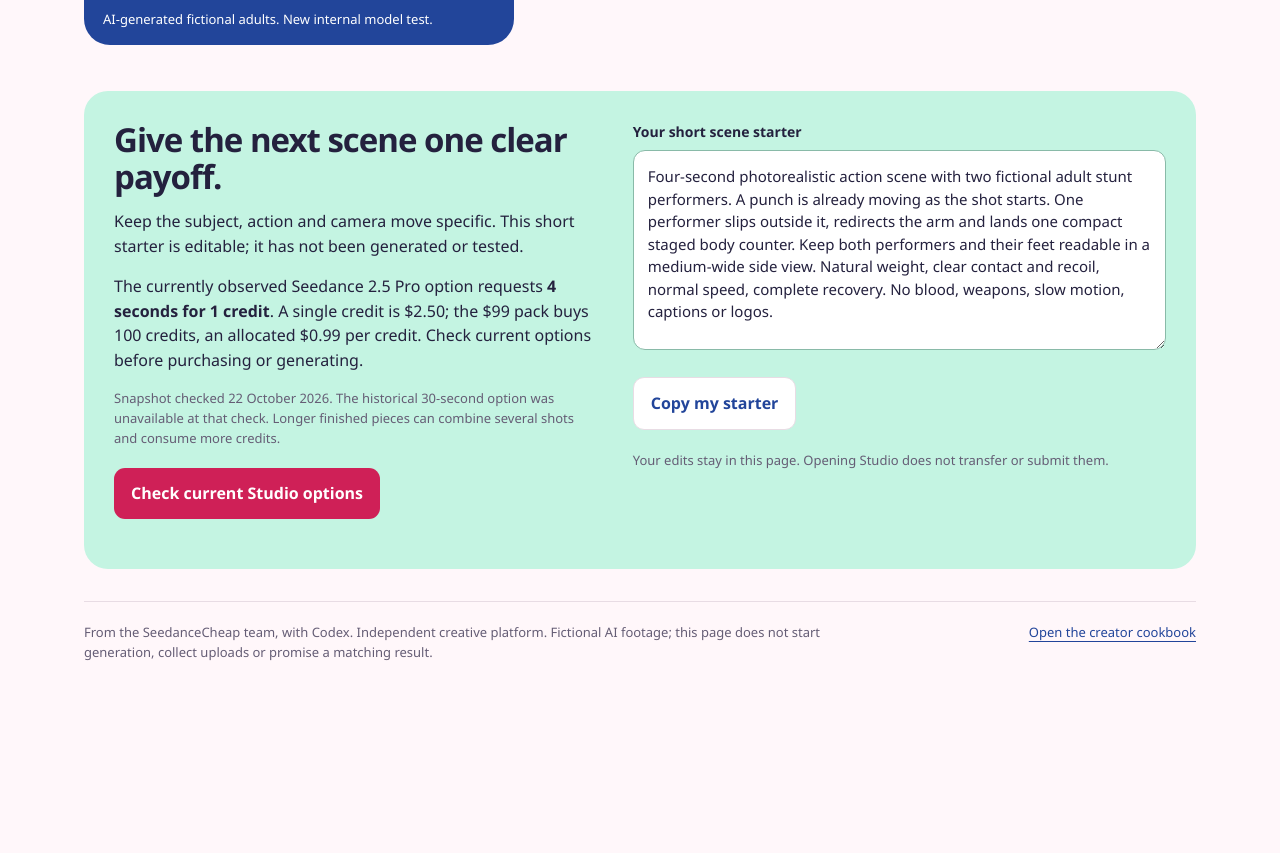
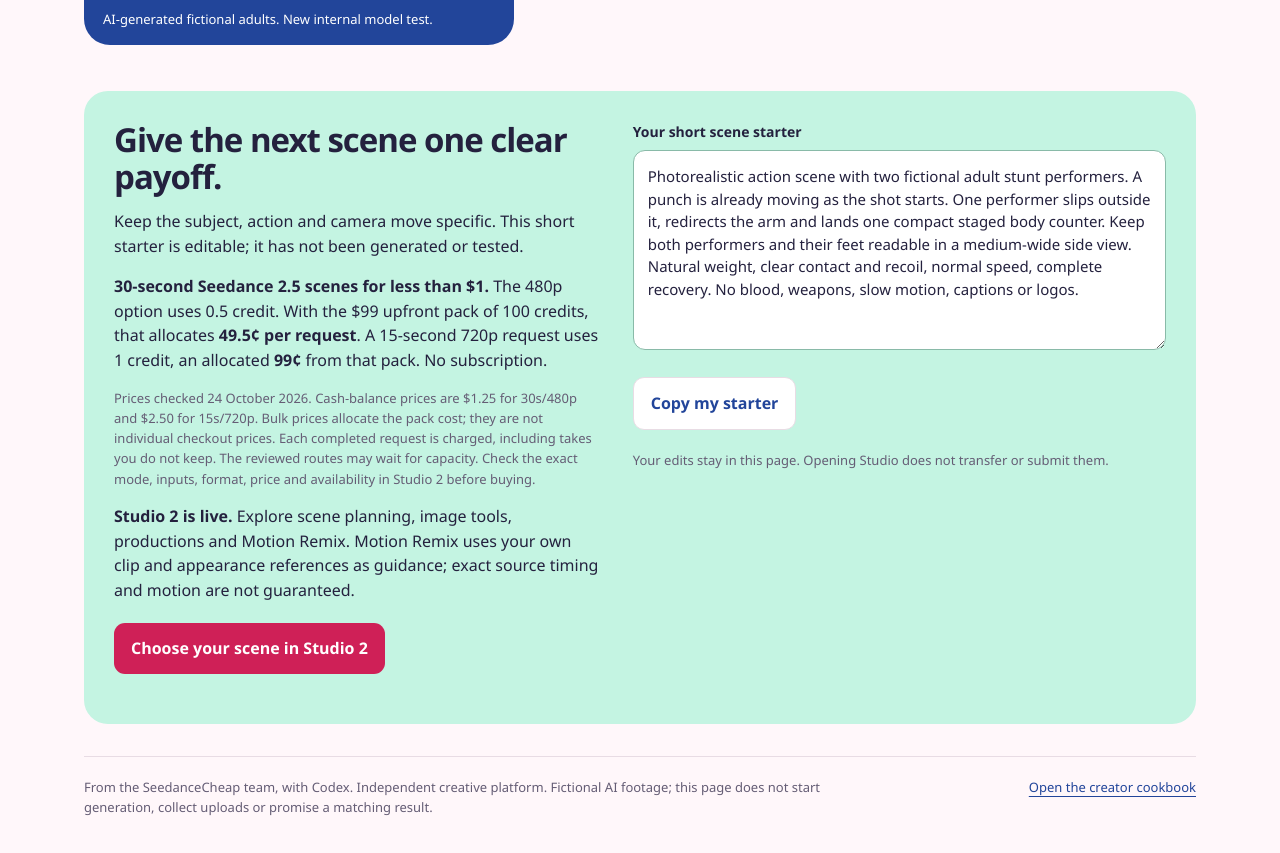
Before and after one commit to pesoszpesosz/seedancecheap-video-cookbook, a website with bundled scripts: page docs/action.html in a window 1280 px wide. Shown: the part 940-1793 px from the top of the page. Before the commit the page ends 1639 px from the top, so only its background shows below. Built offline with nearby package versions, Linux system fonts and the light colour scheme.

Commit message:
Update action showcase for Studio 2 offers and workflows

```diff
--- a/docs/action.html
+++ b/docs/action.html
@@ -59,8 +59,8 @@
       </div>
     </section>
     <section class="build" id="starter" aria-labelledby="starter-title">
-      <div><h2 id="starter-title">Give the next scene one clear payoff.</h2><p>Keep the subject, action and camera move specific. This short starter is editable; it has not been generated or tested.</p><p>The currently observed Seedance 2.5 Pro option requests <strong>4 seconds for 1 credit</strong>. A single credit is $2.50; the $99 pack buys 100 credits, an allocated $0.99 per credit. Check current options before purchasing or generating.</p><p class="small">Snapshot checked 22 October 2026. The historical 30-second option was unavailable at that check. Longer finished pieces can combine several shots and consume more credits.</p><div class="actions"><a class="button" data-site-link href="https://seedancecheap.com/app?model=seedance-2.5-pro-4s&amp;utm_source=github&amp;utm_medium=showcase&amp;utm_campaign=action_workflows_oct23&amp;utm_content=studio">Check current Studio options</a></div></div>
-      <div><label for="scene-starter">Your short scene starter</label><textarea id="scene-starter" maxlength="3000" spellcheck="false">Four-second photorealistic action scene with two fictional adult stunt performers. A punch is already moving as the shot starts. One performer slips outside it, redirects the arm and lands one compact staged body counter. Keep both performers and their feet readable in a medium-wide side view. Natural weight, clear contact and recoil, normal speed, complete recovery. No blood, weapons, slow motion, captions or logos.</textarea><div class="actions"><button class="button secondary" id="copy-starter">Copy my starter</button></div><p class="small" id="copy-status" role="status" aria-live="polite">Your edits stay in this page. Opening Studio does not transfer or submit them.</p></div>
+      <div><h2 id="starter-title">Give the next scene one clear payoff.</h2><p>Keep the subject, action and camera move specific. This short starter is editable; it has not been generated or tested.</p><p><strong>30-second Seedance 2.5 scenes for less than $1.</strong> The 480p option uses 0.5 credit. With the $99 upfront pack of 100 credits, that allocates <strong>49.5¢ per request</strong>. A 15-second 720p request uses 1 credit, an allocated <strong>99¢</strong> from that pack. No subscription.</p><p class="small">Prices checked 24 October 2026. Cash-balance prices are $1.25 for 30s/480p and $2.50 for 15s/720p. Bulk prices allocate the pack cost; they are not individual checkout prices. Each completed request is charged, including takes you do not keep. The reviewed routes may wait for capacity. Check the exact mode, inputs, format, price and availability in Studio 2 before buying.</p><p><strong>Studio 2 is live.</strong> Explore scene planning, image tools, productions and Motion Remix. Motion Remix uses your own clip and appearance references as guidance; exact source timing and motion are not guaranteed.</p><div class="actions"><a class="button" data-site-link href="https://seedancecheap.com/studio2/?utm_source=github&amp;utm_medium=showcase&amp;utm_campaign=studio2_oct24&amp;utm_content=action_scene#generate">Choose your scene in Studio 2</a></div></div>
+      <div><label for="scene-starter">Your short scene starter</label><textarea id="scene-starter" maxlength="3000" spellcheck="false">Photorealistic action scene with two fictional adult stunt performers. A punch is already moving as the shot starts. One performer slips outside it, redirects the arm and lands one compact staged body counter. Keep both performers and their feet readable in a medium-wide side view. Natural weight, clear contact and recoil, normal speed, complete recovery. No blood, weapons, slow motion, captions or logos.</textarea><div class="actions"><button class="button secondary" id="copy-starter">Copy my starter</button></div><p class="small" id="copy-status" role="status" aria-live="polite">Your edits stay in this page. Opening Studio does not transfer or submit them.</p></div>
     </section>
   </main>
   <footer><p>From the SeedanceCheap team, with Codex. Independent creative platform. Fictional AI footage; this page does not start generation, collect uploads or promise a matching result.</p><a data-companion-link href="./">Open the creator cookbook</a></footer>
--- a/docs/action.mjs
+++ b/docs/action.mjs
@@ -1,10 +1,10 @@
 import {applyWorksheetLinks} from './links.mjs';
 applyWorksheetLinks(document, location.search);
 const scenes = {
-  delivery: {file:'action-delivery.mp4',poster:'action-delivery-poster.jpg',title:'Delivered intact.',description:'An incoming punch, a quick reversal, and a delivery worth the trouble. Watch the red bag.',duration:'15-second original take',format:'Portrait 720p',provenance:'A new internal Seedance 2.5 model test from 23 October 2026. Native 720 × 1280, generated with audio. This is the complete received file: no cuts or upscaling. The test did not include Studio checkout or customer delivery.',original:'action-delivery-original-prompt.txt',summary:'One text prompt describes two fictional adults, a fight reversal, an intact cake and a final comic reaction. No reference images or videos were uploaded by this chat. The complete submitted prompt is included below.',starter:'Four-second photorealistic action scene with two fictional adult stunt performers. A punch is already moving as the shot starts. One performer slips outside it, redirects the arm and lands one compact staged body counter. Keep both performers and their feet readable in a medium-wide side view. Natural weight, clear contact and recoil, normal speed, complete recovery. No blood, weapons, slow motion, captions or logos.'},
-  fight: {file:'action-counter.mp4',poster:'action-counter-poster.jpg',title:'Watch the counter.',description:'A staff swing. A duck and pivot. An elbow counter. The edit keeps the attack and the response together.',duration:'8.4-second edit',format:'Portrait',provenance:'Edited from one historical 30-second generation. The source was 720 × 1280; this branded export is 1080 × 1920 after upscaling. Matching source sound was edited and levelled; no music was added.',original:'action-counter-original-prompt.txt',summary:'The original brief used a detailed text prompt and a clothing-only reference. This edit uses source intervals 3.875–8.5s and 10.75–14.5s.',starter:'Four-second photorealistic action scene with two fictional adult stunt performers. A punch is already moving as the shot starts. One performer slips outside it, redirects the arm and lands one compact staged body counter. Keep both performers and their feet readable in a medium-wide side view. Natural weight, clear contact and recoil, normal speed, complete recovery. No blood, weapons, slow motion, captions or logos.'},
-  drama: {file:'action-drama.mp4',poster:'action-drama-poster.jpg',title:'Let the reaction tell it.',description:'A fictional adult scene at a dinner gathering. Watch the faces, framing and pace through the complete example.',duration:'30-second example',format:'Portrait',provenance:'An existing Seedance 2.5 portrait-drama example from our public gallery. No matching-face or voice guarantee is implied. Review the complete result, including sound, before choosing your own shot.',original:null,starter:'Four-second photorealistic drama with two fictional adults on a railway platform. An adult daughter suddenly rushes back into frame and embraces her father just as he turns away. His resignation changes to startled relief and he returns the embrace. One medium two-shot, a short motivated push in, natural skin and hands, restrained acting. No dialogue, readable signs, logos or slow motion.'},
-  product: {file:'action-car.mp4',poster:'action-car-poster.jpg',title:'Put the camera to work.',description:'One fictional concept car, moving light and a camera that arcs from the side toward the front.',duration:'30-second example',format:'Wide',provenance:'Our existing Seedance 2.5 concept-car example, generated from text. A fictional vehicle, not a test of reproducing a real product or an endorsement by a car brand.',original:'action-car-original-prompt.txt',summary:'The original prompt describes a pearl-white fictional concept car, wet neon streets, a side track and a frontward camera arc. The full prompt is included below.',starter:'Four-second photorealistic product film. One unbranded pearl-white fictional sports car drives past camera on a wet city street at night. A low side tracking shot keeps all visible wheels grounded and the vehicle shape coherent. Blue and amber practical lights reflect naturally on the road and bodywork. Sharp normal-speed movement. No people, logos, text, extra wheels or slow motion.'}
+  delivery: {file:'action-delivery.mp4',poster:'action-delivery-poster.jpg',title:'Delivered intact.',description:'An incoming punch, a quick reversal, and a delivery worth the trouble. Watch the red bag.',duration:'15-second original take',format:'Portrait 720p',provenance:'A new internal Seedance 2.5 model test from 23 October 2026. Native 720 × 1280, generated with audio. This is the complete received file: no cuts or upscaling. The test did not include Studio checkout or customer delivery.',original:'action-delivery-original-prompt.txt',summary:'One text prompt describes two fictional adults, a fight reversal, an intact cake and a final comic reaction. No reference images or videos were uploaded by this chat. The complete submitted prompt is included below.',starter:'Photorealistic action scene with two fictional adult stunt performers. A punch is already moving as the shot starts. One performer slips outside it, redirects the arm and lands one compact staged body counter. Keep both performers and their feet readable in a medium-wide side view. Natural weight, clear contact and recoil, normal speed, complete recovery. No blood, weapons, slow motion, captions or logos.'},
+  fight: {file:'action-counter.mp4',poster:'action-counter-poster.jpg',title:'Watch the counter.',description:'A staff swing. A duck and pivot. An elbow counter. The edit keeps the attack and the response together.',duration:'8.4-second edit',format:'Portrait',provenance:'Edited from one historical 30-second generation. The source was 720 × 1280; this branded export is 1080 × 1920 after upscaling. Matching source sound was edited and levelled; no music was added.',original:'action-counter-original-prompt.txt',summary:'The original brief used a detailed text prompt and a clothing-only reference. This edit uses source intervals 3.875–8.5s and 10.75–14.5s.',starter:'Photorealistic action scene with two fictional adult stunt performers. A punch is already moving as the shot starts. One performer slips outside it, redirects the arm and lands one compact staged body counter. Keep both performers and their feet readable in a medium-wide side view. Natural weight, clear contact and recoil, normal speed, complete recovery. No blood, weapons, slow motion, captions or logos.'},
+  drama: {file:'action-drama.mp4',poster:'action-drama-poster.jpg',title:'Let the reaction tell it.',description:'A fictional adult scene at a dinner gathering. Watch the faces, framing and pace through the complete example.',duration:'30-second example',format:'Portrait',provenance:'An existing Seedance 2.5 portrait-drama example from our public gallery. No matching-face or voice guarantee is implied. Review the complete result, including sound, before choosing your own shot.',original:null,starter:'Photorealistic drama with two fictional adults on a railway platform. An adult daughter suddenly rushes back into frame and embraces her father just as he turns away. His resignation changes to startled relief and he returns the embrace. One medium two-shot, a short motivated push in, natural skin and hands, restrained acting. No dialogue, readable signs, logos or slow motion.'},
+  product: {file:'action-car.mp4',poster:'action-car-poster.jpg',title:'Put the camera to work.',description:'One fictional concept car, moving light and a camera that arcs from the side toward the front.',duration:'30-second example',format:'Wide',provenance:'Our existing Seedance 2.5 concept-car example, generated from text. A fictional vehicle, not a test of reproducing a real product or an endorsement by a car brand.',original:'action-car-original-prompt.txt',summary:'The original prompt describes a pearl-white fictional concept car, wet neon streets, a side track and a frontward camera arc. The full prompt is included below.',starter:'Photorealistic product film. One unbranded pearl-white fictional sports car drives past camera on a wet city street at night. A low side tracking shot keeps all visible wheels grounded and the vehicle shape coherent. Blue and amber practical lights reflect naturally on the road and bodywork. Sharp normal-speed movement. No people, logos, text, extra wheels or slow motion.'}
 };
 const video=document.querySelector('#scene-video');
 for(const button of document.querySelectorAll('[data-scene]'))button.addEventListener('click',()=>{
```
